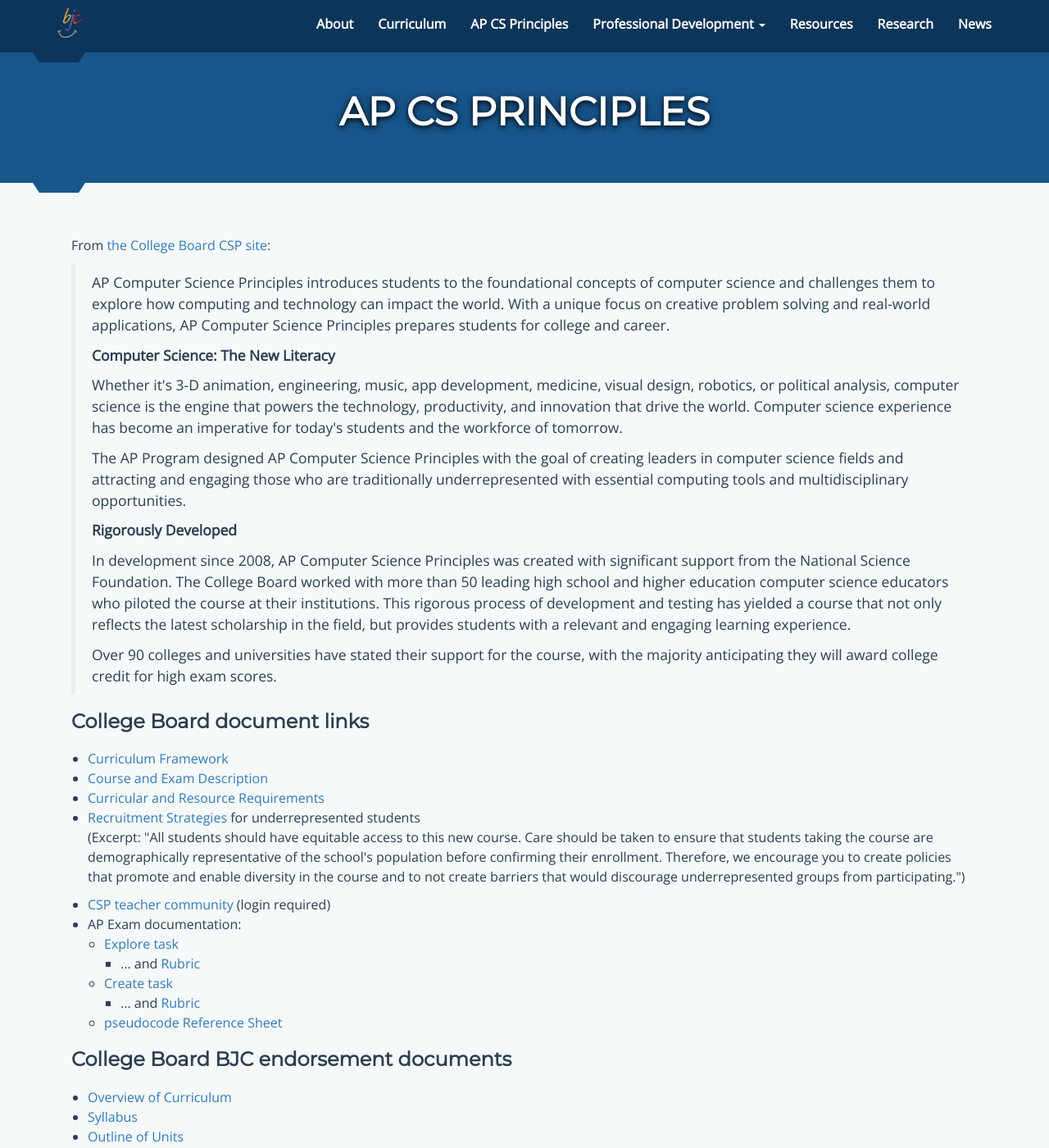
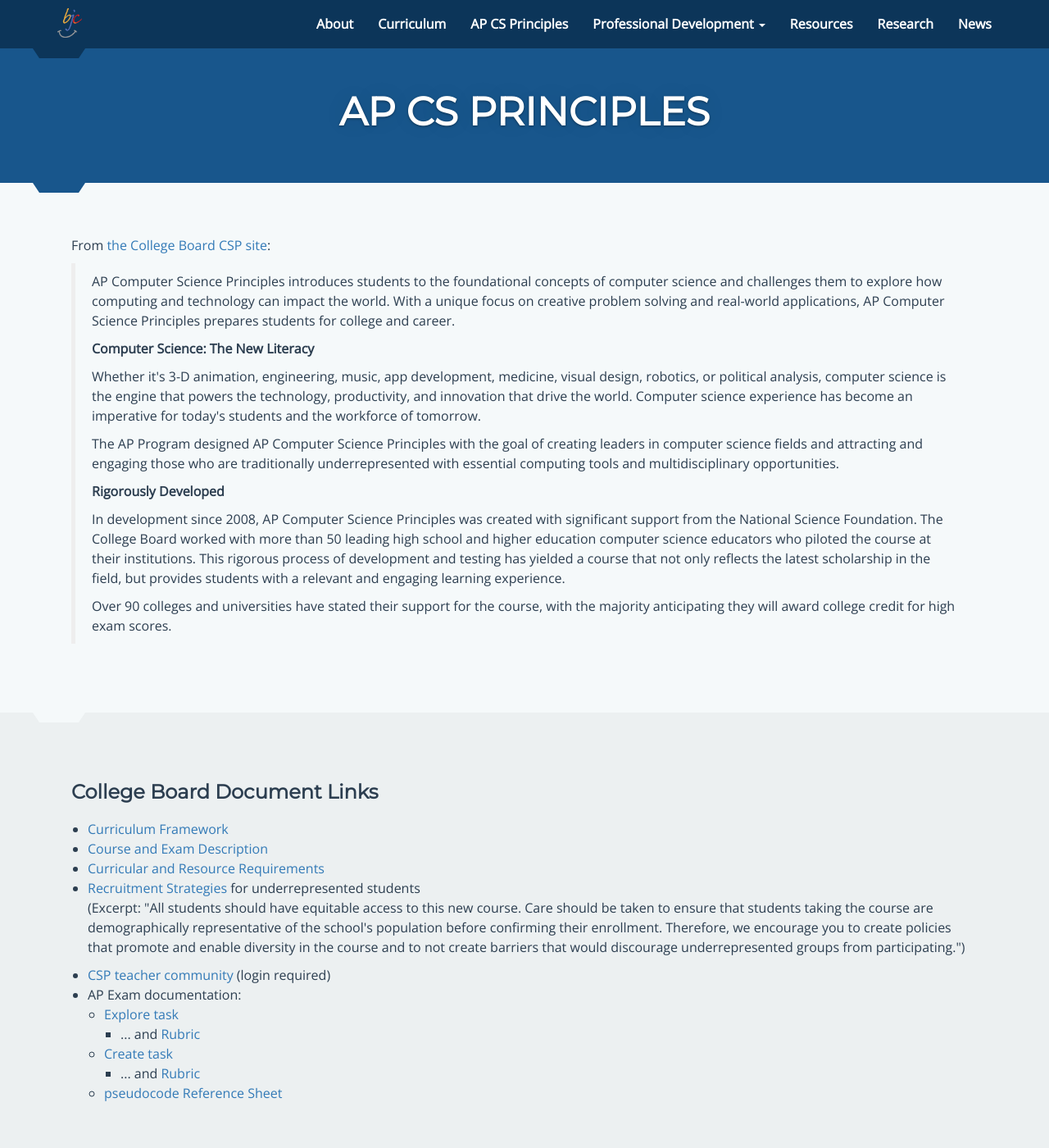
Before and after one commit to beautyjoy/beautyjoy.github.io, a Jekyll site: the page built from ap-cs-principles.html, in a window 1280 px wide and 1400 px high. Shown: the whole window at 82% size. Built offline with Jekyll 4.4.1, drawn with Linux system fonts in a browser that asks for light colours; some of the changed text lies outside the part shown.

Commit message:
Aesthetic updates.

```diff
--- a/_config.yml
+++ b/_config.yml
@@ -22,7 +22,7 @@
 baseurl: "/bjc_website" # the subpath of your site, e.g. /blog
 url: "https://zhicong.github.io" # the base hostname & protocol for your site
 twitter_username:   cspbjc
-github_username:    cspbjc
+facebook_username:  cspbjc
 instagram_username: cspbjc
 flipboard_link:     bjc.link/computingnews
 email_address:      contact@bjc.berkeley.edu
--- a/_includes/footer.html
+++ b/_includes/footer.html
@@ -2,16 +2,28 @@
         <div class="container">
             <div class="row">
                 <div class="col-xs-12 social-icons">
-                    <a href="http://twitter.com/{{site.twitter_username}}"><i class="fa fa-twitter-square fa-2x"></i></a>
-                    <a href="http://facebook.com/{{site.facebook_username}}"><i class="fa fa-facebook-square fa-2x"></i></a>
-                    <a href="http://instagram.com/{{site.instagram_username}}"><i class="fa fa-instagram fa-2x"></i></a>
-                    <a href="mailto:{{site.email_address}}"><i class="fa fa-envelope-o fa-2x"></i></a>
+                    <a href="http://twitter.com/{{site.twitter_username}}">
+                        <i class="fa fa-twitter-square fa-2x" aria-hidden="true" title="BJC Twitter"></i>
+                        <span class="sr-only">BJC Twitter</span>
+                    </a>
+                    <a href="http://facebook.com/{{site.facebook_username}}">
+                        <i class="fa fa-facebook-square fa-2x" aria-hidden="true" title="BJC Facebook Page"></i>
+                        <span class="sr-only">BJC Facebook Page</span>
+                    </a>
+                    <a href="http://instagram.com/{{site.instagram_username}}">
+                        <i class="fa fa-instagram fa-2x" aria-hidden="true" title="BJC Instagram"></i>
+                        <span class="sr-only">BJC Instagram</span>
+                    </a>
+                    <a href="mailto:{{site.email_address}}" aria-hidden="true" title="BJC Email">
+                        <i class="fa fa-envelope-o fa-2x"></i>
+                        <span class="sr-only">BJC Email</span>
+                    </a>
                 </div>
             </div>
             <div class="row footer-links">
                 <div class="col-xs-12">
                     <a href="{{ site.baseurl }}/privacy">Privacy</a> &middot;
-                    &copy; Beauty and Joy of Computing by University of California, Berkeley
+                    &copy; The Beauty and Joy of Computing by the University of California, Berkeley
                 </div>
             </div>
         </div>
--- a/ap-cs-principles.html
+++ b/ap-cs-principles.html
@@ -41,9 +41,11 @@
         with the majority anticipating they will award college credit for high exam
         scores.</p>
 </blockquote>
+{% endcapture %}
+{% include section.html %}
 
-<a class="anchor" id="cblinks"></a>
-<h3>College Board document links</h3>
+{% capture section_content %}
+<h3>College Board Document Links</h3>
 
 <ul>
     <li><a
@@ -82,9 +84,11 @@
         </ul>
     </li>
 </ul>
+{% endcapture %}
+{% include section.html %}
 
-<a class="anchor" id="bjc-ap"></a>
-<h3>College Board BJC endorsement documents</h3>
+{% capture section_content %}
+<h3>College Board BJC Endorsement Documents</h3>
 <ul>
     <li><a href="https://drive.google.com/file/d/0B1svvUUQcqe4OW41RkViRHNSaVk/view?usp=sharing">Overview of Curriculum</a></li>
     <li><a href="https://d1b10bmlvqabco.cloudfront.net/attach/in7o0y6h22k74p/i87h6ino25s1jp/inlu1lf1bdxo/BJC_Syllabus_Final_20160422_FinalRevision.pdf">Syllabus</a></li>
--- a/css/styles.scss
+++ b/css/styles.scss
@@ -144,6 +144,7 @@
     .navbar-brand {
         color: $inverted-text-color;
         padding: 10px 15px;
+        height: auto; // Making the BJC logo larger than the template default
 
         > img {
             max-height: 36px;
@@ -155,6 +156,7 @@
             color: $inverted-text-color;
             font-weight: bold;
             line-height: 1.8;
+            padding-bottom: 10px;
         }
 
         .dropdown-menu {
@@ -172,6 +174,7 @@
 
     .navbar-toggle {
         border-color: $primary-color;
+        margin-top: 11px;
 
         &:focus, &:hover {
             background-color: $primary-color;
@@ -205,12 +208,12 @@
     padding: 40px 0;
     background: $primary-color;
     box-shadow: none;
-    text-shadow: 0 2px 6px rgba(0,0,0,1), 0 0 20px rgba(0,0,0,.2);
 
     &.homepage {
         padding: 150px 0;
         background: url("{{ site.baseurl }}/img/bjc-team-photo.jpg");
         background-size: cover;
+        text-shadow: 0 2px 6px rgba(0,0,0,1), 0 0 20px rgba(0,0,0,.2);
     }
 
     &.headlines {
@@ -284,6 +287,14 @@
     position: relative;
     padding: 0;
     color: $text-color;
+
+    // Increase margins for subheadings in the middle of a block of text
+    h3:not(:first-child) {
+        margin-top: 40px;
+    }
+    h4:not(:first-child) {
+        margin-top: 30px;
+    }
 
     .bjc-logo {
         margin-bottom: 30px;
@@ -453,6 +464,11 @@
     }
 }
 
+blockquote {
+    // Negate Bootstrap's increased font size for blockquotes
+    font-size: inherit;
+}
+
 .resources-list {
     list-style: none;
     padding-left: 24px;
@@ -511,7 +527,6 @@
 
     blockquote {
         padding: 0 20px;
-        font-size: inherit;
     }
 }
 
@@ -558,6 +573,17 @@
 
             a {
                 margin-right: 10px;
+
+                &:focus {
+                    text-decoration: none;
+                }
+            }
+
+            // Fix vertical alignment of envelope icon
+            .fa-envelope-o {
+                font-size: 33px;
+                line-height: 29px;
+                vertical-align: top;
             }
         }
     }
```
Also changed, not shown: img/bjc-team-photo.jpg.
